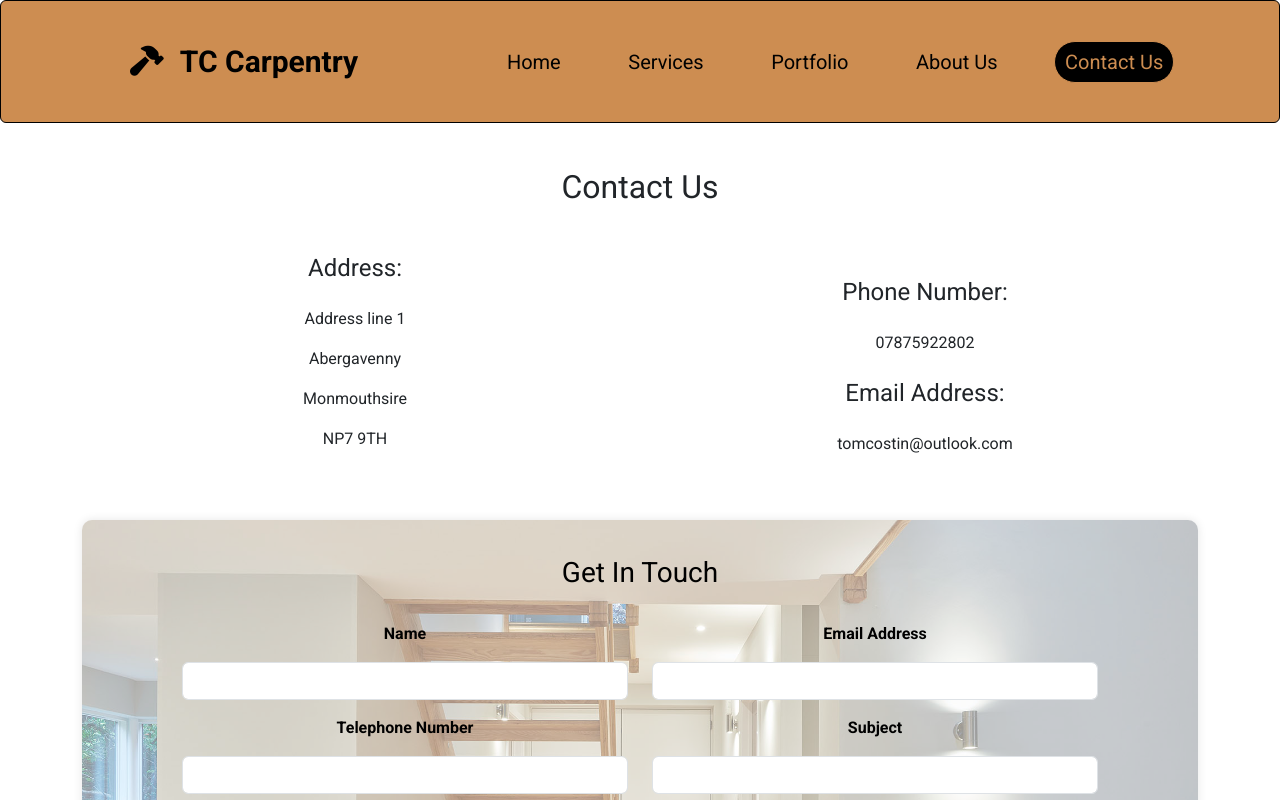
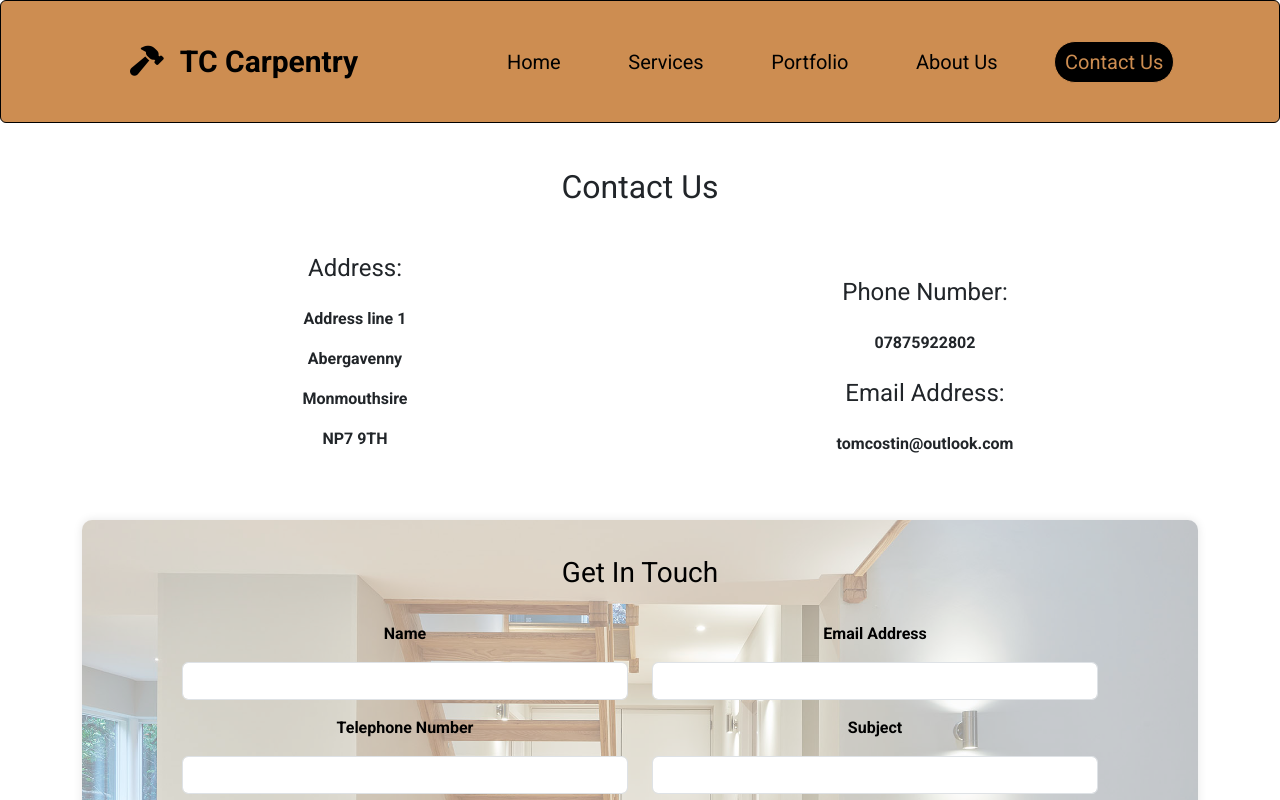
Before and after one commit to sam2829/TC-Carpentry-Site, a React (Create React App) app in the folder frontend/: page /contact in a window 1280 px wide. Shown: the top 800 px of the page. Built offline with nearby package versions, Linux system fonts and the light colour scheme; a web font is replaced by a local one.

Commit message:
Add style change to font on contact us page

```diff
--- a/frontend/src/pages/contact/ContactPage.js
+++ b/frontend/src/pages/contact/ContactPage.js
@@ -10,8 +10,8 @@ import ContactForm from "../../components/ContactForm";
 const ContactPage = ({ showAlert }) => {
   return (
     <div className={styles.main}>
-      <Container className="my-5">
-        <Row>
+      <Container className='my-5'>
+        <Row className={styles.infoSection}>
           <h2 className="my-5">Contact Us</h2>
           <Col xs={12} lg={6}>
             <h4 className="mb-4">Address:</h4>
--- a/frontend/src/styles/ContactPage.module.css
+++ b/frontend/src/styles/ContactPage.module.css
@@ -1,3 +1,7 @@
 .main {
   margin-top: 120px;
 }
+
+.infoSection {
+  font-weight: 700;
+}
```
